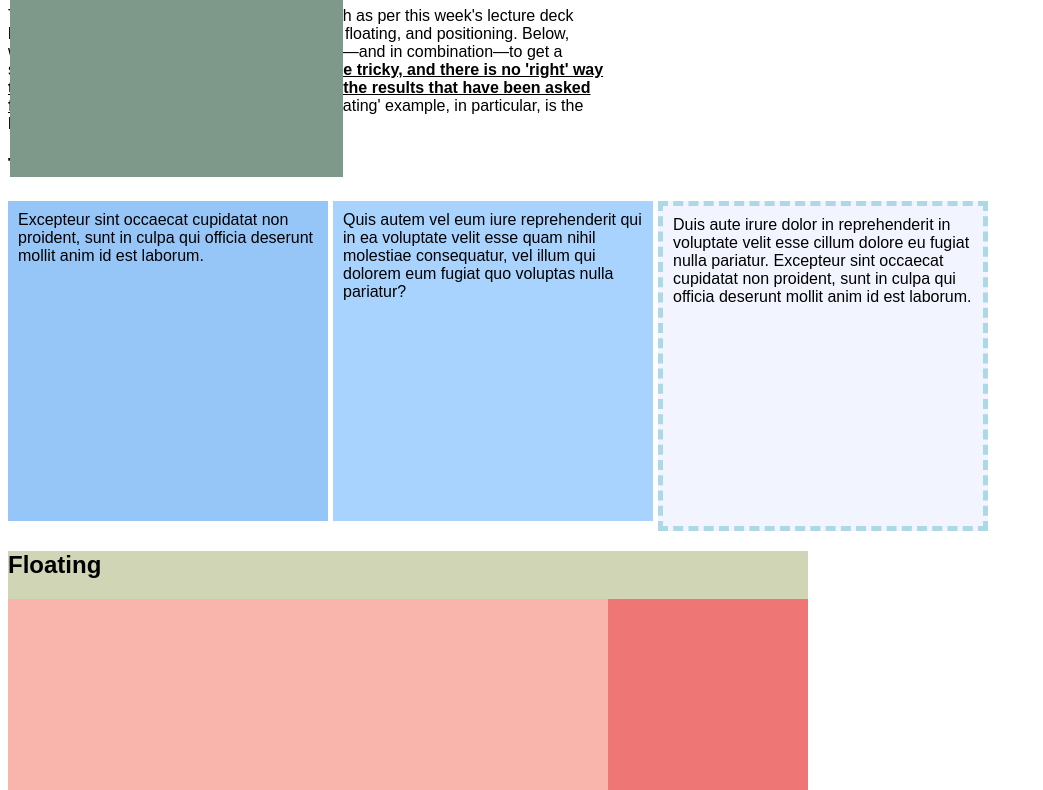
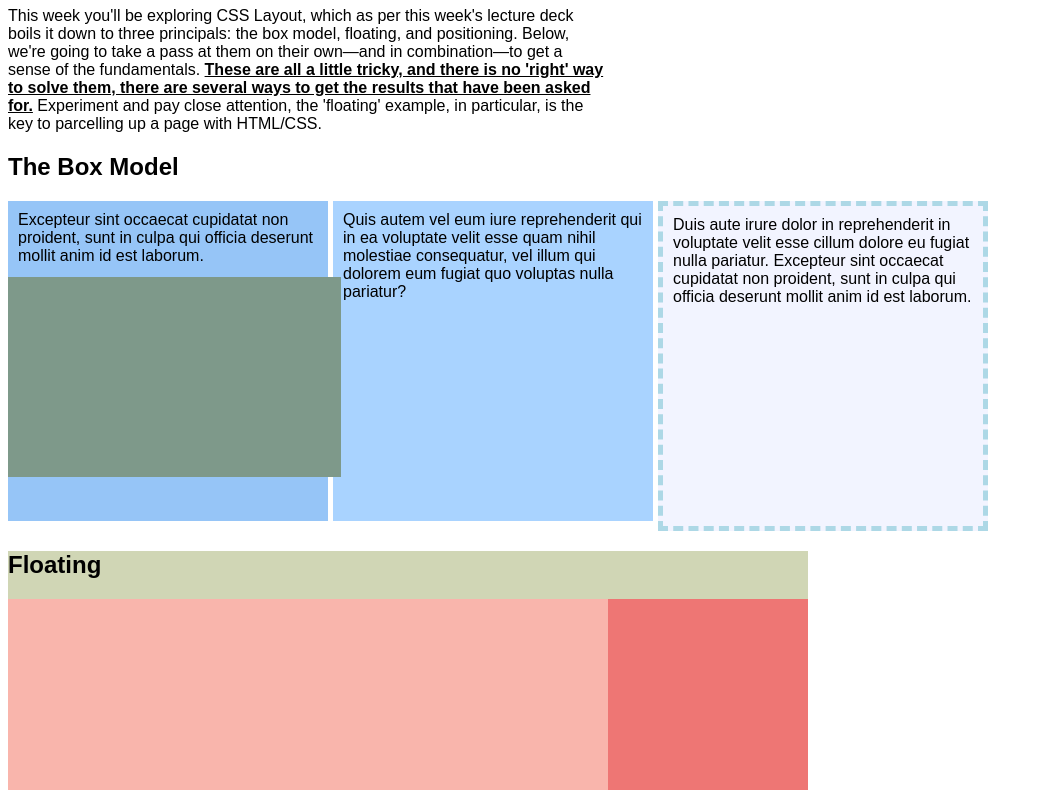
Before and after one commit to lizamehta25/exercise-5, a plain HTML site: page index.html in a window 1280 px wide. Shown: the part 73-863 px from the top of the page, without its empty margins (0-1043 px from the left). Drawn offline with Linux system fonts and the light colour scheme.

Commit message:
fixed block g

```diff
--- a/index.html
+++ b/index.html
@@ -105,8 +105,8 @@
       height: 200px;
       background-color: #7E998A;
       float:right;
-      top: 50px;
-      left: 10px;
+      top: 350px;
+
       position: fixed;
     }
   </style>
```
